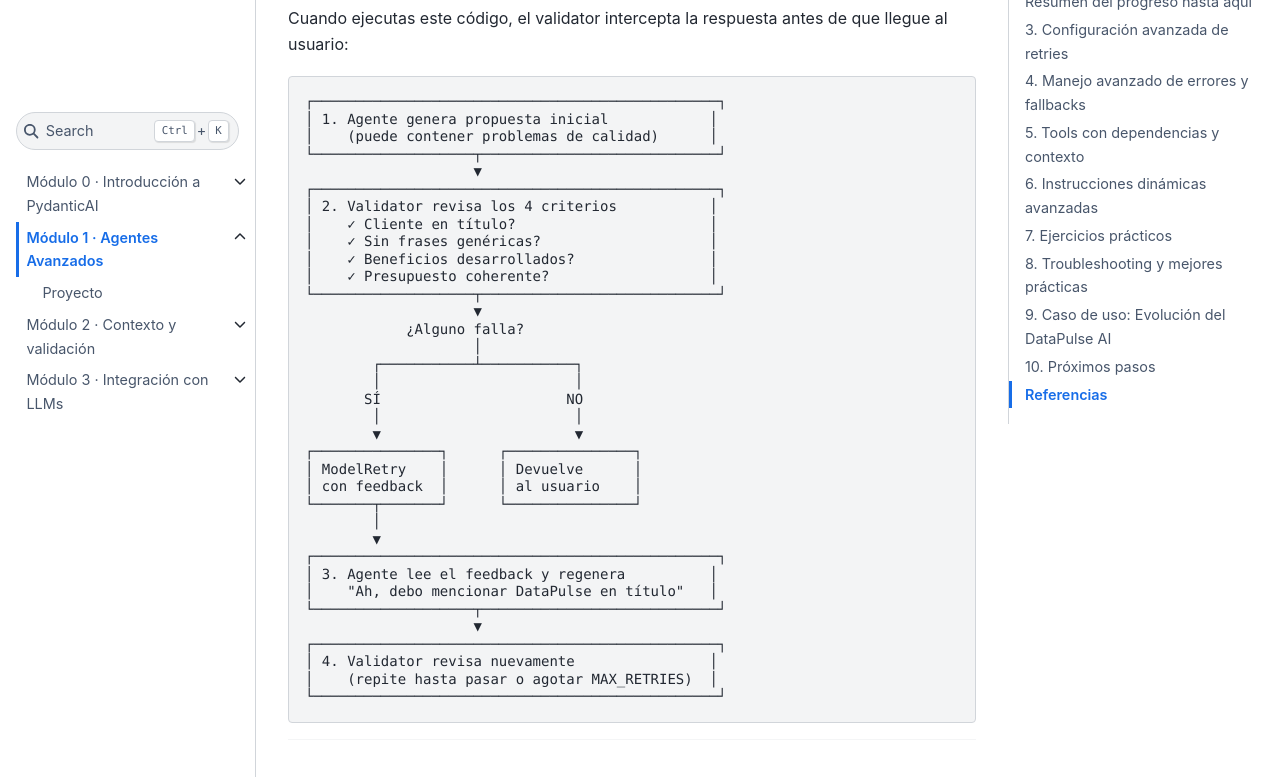
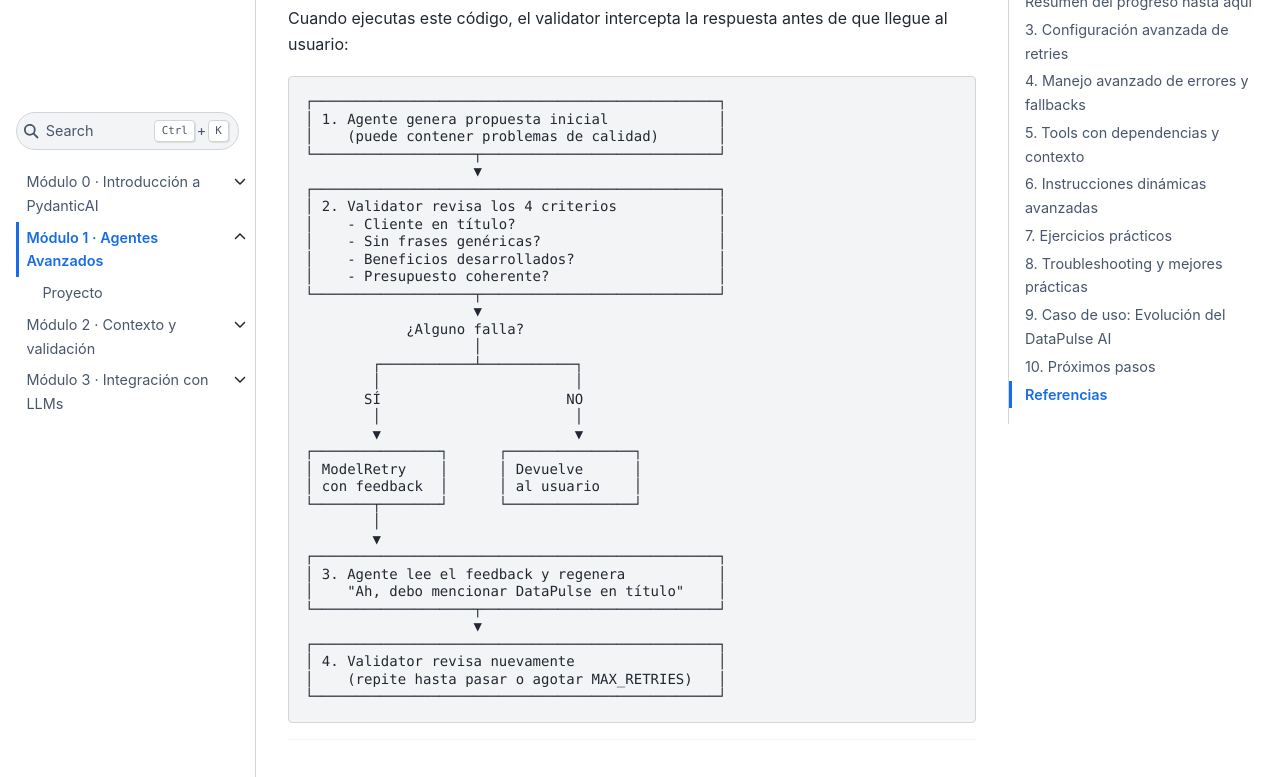
Before and after one commit to alfonsfreixes/pydanticai-course, a Jupyter Book: the page built from 01-agentes-basicos/README.md, in a window 1280 px wide and 1400 px high, scrolled down 25735 px. Shown: the part 167-944 px from the top of the window. Built offline with Jupyter Book 1.0.4 settings and Sphinx 7.4.7 and the Sphinx Book theme 1.1.4, drawn with Linux system fonts in a browser that asks for light colours; pages that are not in the unit, such as notebooks, are missing from menus; some of the changed text lies outside the part shown.

Commit message:
Mejoras en modulo 1

````diff
--- a/01-agentes-basicos/README.md
+++ b/01-agentes-basicos/README.md
@@ -732,7 +732,7 @@ Cuando ejecutas `agent.run_sync("¿Tenéis Mouse Wireless?")`, esto es lo que pa
 
 ```
 ┌─────────────────────────────────────────────┐
-│ 1. Usuario: "¿Tenéis Mouse Wireless?"      │
+│ 1. Usuario: "¿Tenéis Mouse Wireless?"       │
 └──────────────────┬──────────────────────────┘
                    ▼
 ┌─────────────────────────────────────────────┐
@@ -742,33 +742,33 @@ Cuando ejecutas `agent.run_sync("¿Tenéis Mouse Wireless?")`, esto es lo que pa
 └──────────────────┬──────────────────────────┘
                    ▼
 ┌─────────────────────────────────────────────┐
-│ 3. Agente lee docstrings de tools          │
+│ 3. Agente lee docstrings de tools           │
 │    search_product: "cuando usuario mencione │
 │                     nombre (ej: Mouse)"     │
 │    check_stock: "cuando tengas código PXXX" │
 └──────────────────┬──────────────────────────┘
                    ▼
 ┌─────────────────────────────────────────────┐
-│ 4. Agente decide: usar search_product      │
+│ 4. Agente decide: usar search_product       │
 │    Llama: search_product("Mouse Wireless")  │
 └──────────────────┬──────────────────────────┘
                    ▼
 ┌─────────────────────────────────────────────┐
-│ 5. Tool devuelve: {product_code: "P002"}   │
+│ 5. Tool devuelve: {product_code: "P002"}    │
 └──────────────────┬──────────────────────────┘
                    ▼
 ┌─────────────────────────────────────────────┐
-│ 6. Agente: "Tengo código, ahora necesito   │
+│ 6. Agente: "Tengo código, ahora necesito    │
 │    stock". Llama: check_stock("P002")       │
 └──────────────────┬──────────────────────────┘
                    ▼
 ┌─────────────────────────────────────────────┐
-│ 7. Tool devuelve: {stock: 0, available: F} │
+│ 7. Tool devuelve: {stock: 0, available: F}  │
 └──────────────────┬──────────────────────────┘
                    ▼
 ┌─────────────────────────────────────────────┐
-│ 8. Agente genera respuesta natural:        │
-│    "El Mouse Wireless (código P002) está   │
+│ 8. Agente genera respuesta natural:         │
+│    "El Mouse Wireless (código P002) está    │
 │    agotado; stock 0 unidades."              │
 └─────────────────────────────────────────────┘
 ```
@@ -1237,16 +1237,16 @@ Cuando ejecutas este código, el validator intercepta la respuesta antes de que
 
 ```
 ┌────────────────────────────────────────────────┐
-│ 1. Agente genera propuesta inicial            │
-│    (puede contener problemas de calidad)      │
+│ 1. Agente genera propuesta inicial             │
+│    (puede contener problemas de calidad)       │
 └───────────────────┬────────────────────────────┘
                     ▼
 ┌────────────────────────────────────────────────┐
-│ 2. Validator revisa los 4 criterios           │
-│    ✓ Cliente en título?                       │
-│    ✓ Sin frases genéricas?                    │
-│    ✓ Beneficios desarrollados?                │
-│    ✓ Presupuesto coherente?                   │
+│ 2. Validator revisa los 4 criterios            │
+│    - Cliente en título?                        │
+│    - Sin frases genéricas?                     │
+│    - Beneficios desarrollados?                 │
+│    - Presupuesto coherente?                    │
 └───────────────────┬────────────────────────────┘
                     ▼
             ¿Alguno falla?
@@ -1263,13 +1263,13 @@ Cuando ejecutas este código, el validator intercepta la respuesta antes de que
         │
         ▼
 ┌────────────────────────────────────────────────┐
-│ 3. Agente lee el feedback y regenera          │
-│    "Ah, debo mencionar DataPulse en título"   │
+│ 3. Agente lee el feedback y regenera           │
+│    "Ah, debo mencionar DataPulse en título"    │
 └───────────────────┬────────────────────────────┘
                     ▼
 ┌────────────────────────────────────────────────┐
-│ 4. Validator revisa nuevamente                │
-│    (repite hasta pasar o agotar MAX_RETRIES)  │
+│ 4. Validator revisa nuevamente                 │
+│    (repite hasta pasar o agotar MAX_RETRIES)   │
 └────────────────────────────────────────────────┘
 ```
 
````
Also changed, not shown: other parts of 01-agentes-basicos/README.md (+3 -2 lines).
